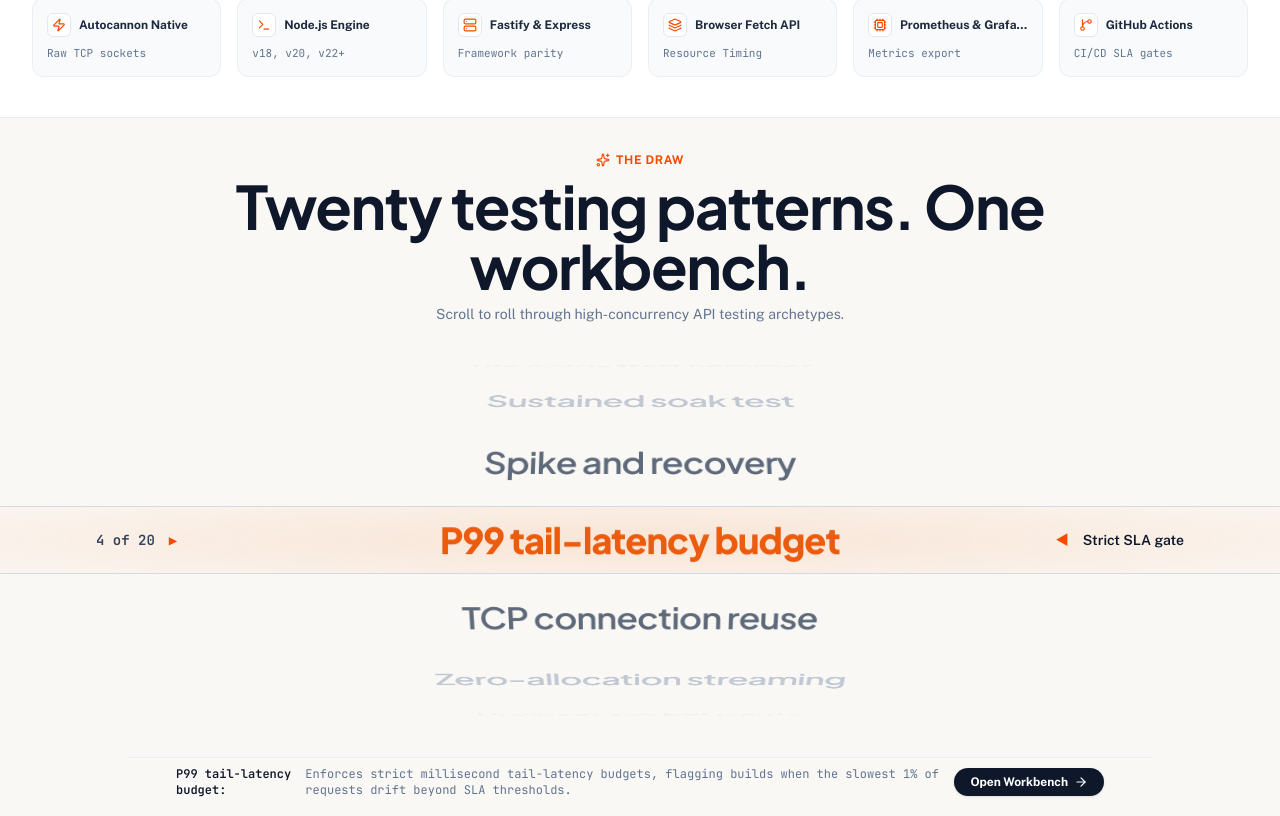
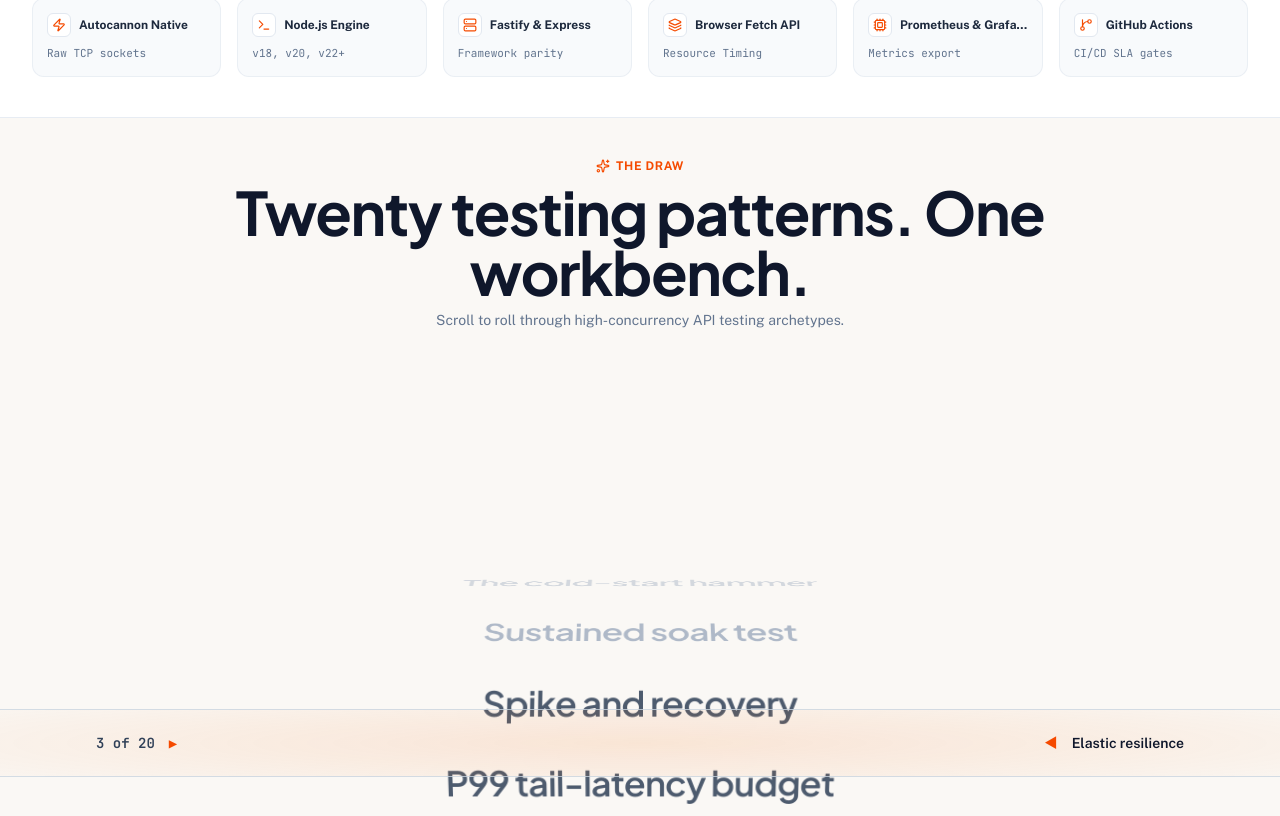
Before and after one commit to Anurag-Shankar-Maurya/CannonBench, a Next.js app: page / in a window 1280 px wide. Shown: the part 1444-2260 px from the top of the page. Built offline with nearby package versions, Linux system fonts and the light colour scheme.

Commit message:
feat: enhance KineticParadigms with scroll-driven header animations and refined scroll progress mapping

```diff
--- a/components/landing/KineticParadigms.tsx
+++ b/components/landing/KineticParadigms.tsx
@@ -170,10 +170,14 @@ export default function KineticParadigms() {
     offset: ['start start', 'end end'],
   });
 
-  // Map scroll progress across all 20 patterns
+  // Gradually hide heading, eyebrow tag, and sub-heading with fade & slide up on scroll
+  const headerOpacity = useTransform(scrollYProgress, [0, 0.05], [1, 0]);
+  const headerY = useTransform(scrollYProgress, [0, 0.05], [0, -42]);
+
+  // Map scroll progress across all 20 patterns once heading has cleanly disappeared
   const rawProgress = useTransform(
     scrollYProgress,
-    [0.03, 0.97],
+    [0.06, 0.96],
     [0, PATTERNS.length - 1]
   );
 
@@ -224,10 +228,12 @@ export default function KineticParadigms() {
       ref={containerRef}
       className="relative min-h-[320vh] bg-[#FAF8F5] border-b border-slate-200/80"
     >
-      {/* Sticky Viewport Stage with generous edge-to-edge breathing room */}
-      <div className="sticky top-16 h-[88vh] max-h-[780px] flex flex-col justify-between py-6 w-full overflow-hidden select-none">
-        {/* Section Header */}
-        <div className="text-center max-w-4xl mx-auto px-4 pt-2">
+      {/* Section Header with Gradual Fade and Up Scroll Animation */}
+      <div className="pt-20 pb-8 text-center max-w-4xl mx-auto px-4 select-none pointer-events-none">
+        <motion.div
+          style={{ opacity: headerOpacity, y: headerY }}
+          className="text-center max-w-4xl mx-auto"
+        >
           <div className="inline-flex items-center gap-1.5 text-xs font-bold uppercase tracking-wider text-orange-600 mb-2">
             <Sparkles className="w-3.5 h-3.5" />
             <span>The Draw</span>
@@ -238,11 +244,14 @@ export default function KineticParadigms() {
           <p className="mt-2 text-slate-500 text-xs sm:text-sm">
             Scroll to roll through high-concurrency API testing archetypes.
           </p>
-        </div>
+        </motion.div>
+      </div>
 
+      {/* Sticky Viewport Stage with generous edge-to-edge breathing room */}
+      <div className="sticky top-16 h-[calc(100vh-5rem)] max-h-[780px] flex flex-col justify-between py-6 w-full overflow-hidden select-none">
         {/* 3D Cylindrical Drum Reel Stage */}
         <div
-          className="relative w-full h-[440px] flex items-center justify-center my-auto overflow-hidden"
+          className="relative w-full h-[480px] flex items-center justify-center my-auto overflow-hidden"
           style={{ perspective: 1100 }}
         >
           {/* Edge-to-Edge Hairline Guideline Slot with Inward Calipers */}
```
